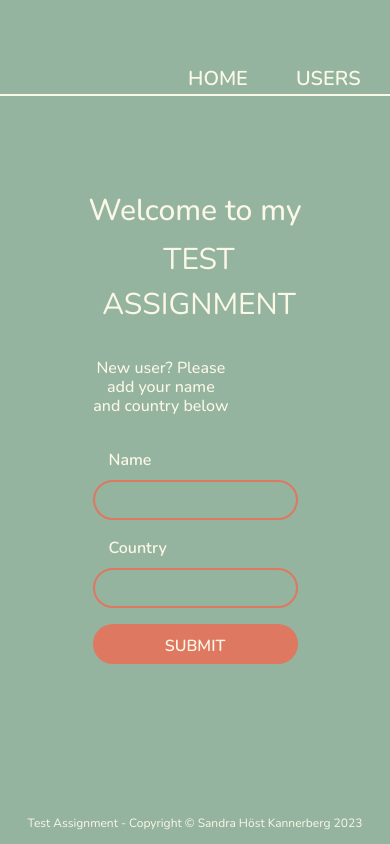
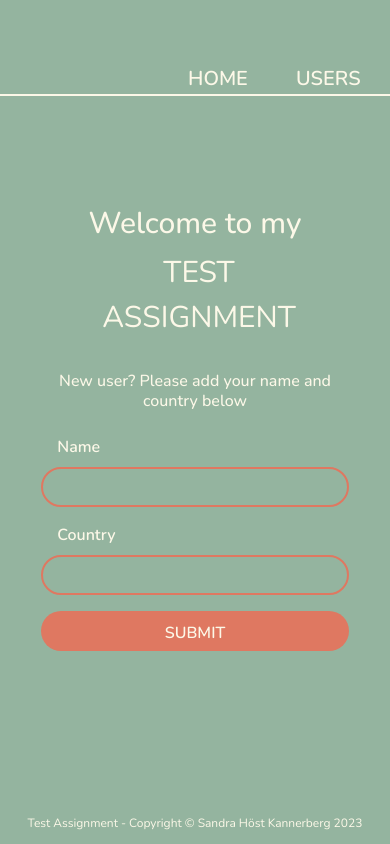
Before and after one commit to SandraHKannerberg/test-project-client, a PHP site: page /users/ in a window 390 px wide. Run offline with PHP 8.4, Linux system fonts and the light colour scheme.

Commit message:
css form responsive design

```diff
--- a/css/style.css
+++ b/css/style.css
@@ -11,6 +11,7 @@ body {
     color: #FCF8E8;
     background-color: #94B49F;
     width: 100%;
+    height: 100vh;
 }
 
 /* HEADER AND NAVBAR */
@@ -93,6 +94,10 @@ li {
     align-items: center;
 }
 
+.my-form {
+    margin-top: 1rem;
+}
+
 
 label {
     margin-bottom: 0.5rem;
@@ -166,3 +171,10 @@ footer {
         font-size: 30px;
     }
 }
+
+@media (max-width: 360px) {
+
+    .my-footer-text {
+        font-size: 10px;
+    }
+}
--- a/index.php
+++ b/index.php
@@ -22,11 +22,11 @@
                 </div>
             </div>
 
-            <div class="my-form col-8">
-                <div class="text-center col-8">
-                    <h6>New user? Please add your name and country below</h6>
-                </div>
-                <br>
+            <div class="text-center col-12">
+                <h6>New user? Please add your name and country below</h6>
+            </div>
+
+            <div class="my-form col-12 col-sm-8 col-md-6 col-lg-4">
                 <form method="post" action="includes/post-endpoint.php">
                     <div class="mb-3">
                         <label for="name" class="form-label">Name</label>
```
